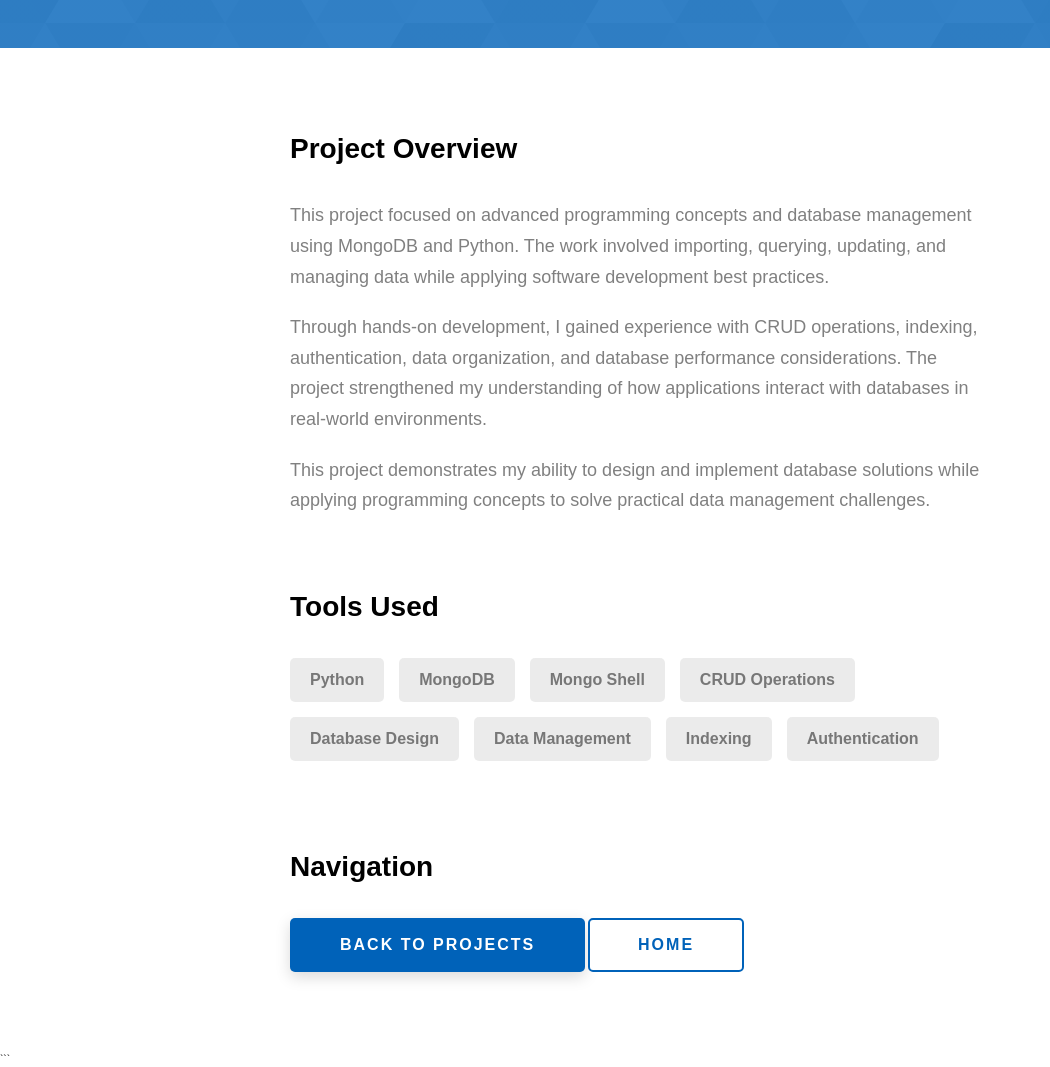
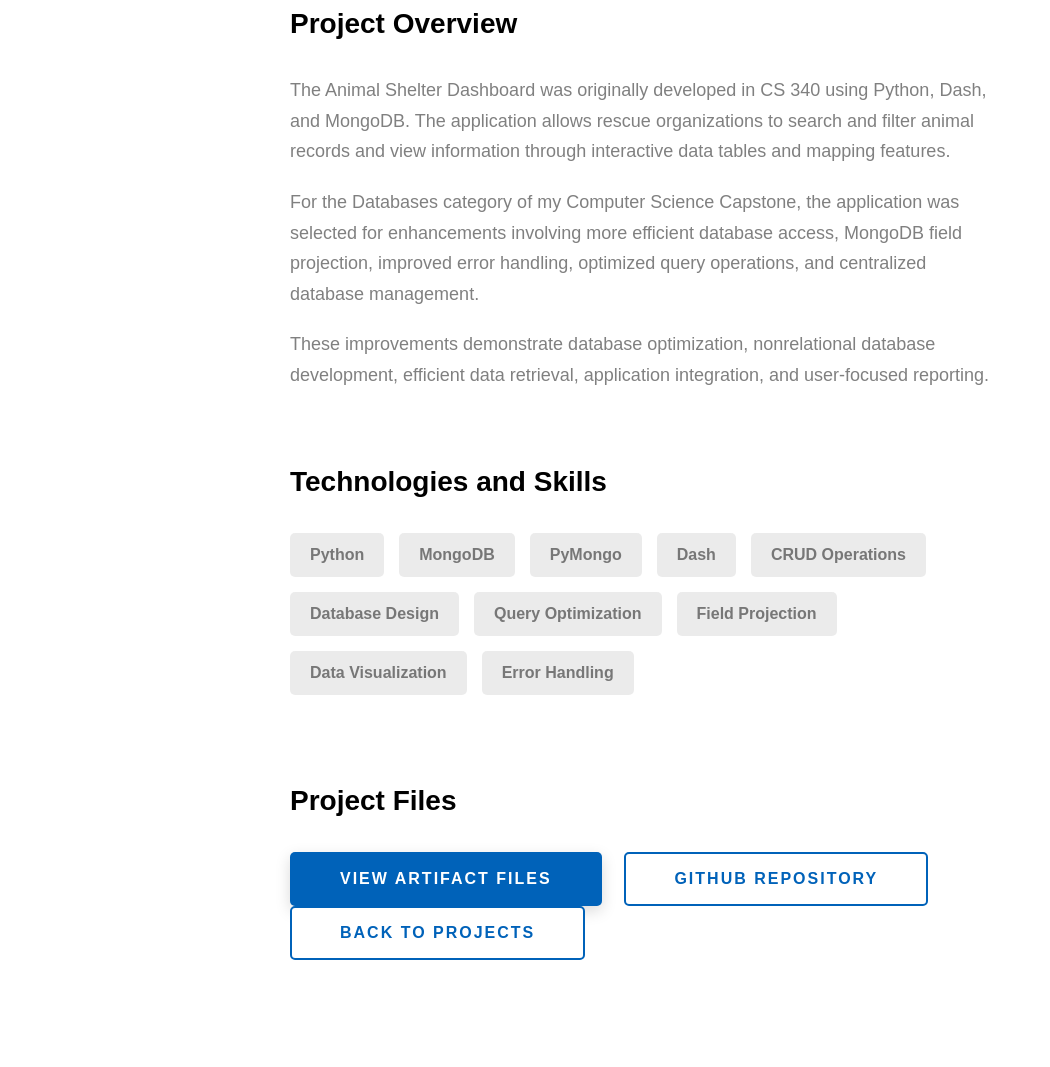
Before and after one commit to JonathanNorton223/JonathanNorton223.github.io, a website: page project-2.html in a window 1280 px wide. Shown: the part 652-1719 px from the top of the page, without its empty margins (0-1050 px from the left). After the commit the page ends 1692 px from the top, so only its background shows below. Drawn offline with Linux system fonts and the light colour scheme.

Commit message:
Update project-2.html

````diff
--- a/project-2.html
+++ b/project-2.html
@@ -1,143 +1,237 @@
 <!DOCTYPE html>
+<html lang="en">
 
-<html lang="en">
 <head>
+
   <meta charset="UTF-8" />
-    <meta name="viewport" content="width=device-width, initial-scale=1.0" />
-    <title>CS 340 Project | Jonathan Norton</title>
+
+  <meta
+    name="viewport"
+    content="width=device-width, initial-scale=1.0"
+  />
+
+  <title>
+    CS 340 Databases | Jonathan Norton
+  </title>
+
   <meta
     name="description"
-      content="CS 340 Advanced Programming Concepts project by Jonathan Norton"
+    content="CS 340 Database artifact by Jonathan Norton"
   />
+
   <link rel="stylesheet" href="css/style.css" />
+
 </head>
 
+
 <body>
+
+
 <header class="header">
+
   <div class="header__content">
+
     <div class="header__logo-container">
+
       <div class="header__logo-img-cont">
+
         <img
           src="./assets/png/john-doe.png"
-              alt="Jonathan Norton Logo Image"
+          alt="Jonathan Norton Logo"
           class="header__logo-img"
         />
-          </div>
-          <span class="header__logo-sub">Jonathan Norton</span>
+
       </div>
 
-```
+      <span class="header__logo-sub">
+        Jonathan Norton
+      </span>
+
+    </div>
+
+
     <div class="header__main">
+
       <ul class="header__links">
+
         <li class="header__link-wrapper">
-          <a href="./index.html" class="header__link">Home</a>
+          <a href="./index.html" class="header__link">
+            Home
+          </a>
         </li>
+
         <li class="header__link-wrapper">
-          <a href="./index.html#about" class="header__link">About</a>
+          <a href="./index.html#about" class="header__link">
+            About
+          </a>
         </li>
+
         <li class="header__link-wrapper">
-          <a href="./index.html#projects" class="header__link">Projects</a>
+          <a href="./index.html#projects" class="header__link">
+            Projects
+          </a>
         </li>
+
         <li class="header__link-wrapper">
-          <a href="./index.html#contact" class="header__link">Contact</a>
+          <a
+            href="./Jonathan%20Norton%20Resume.pdf"
+            class="header__link"
+            target="_blank"
+          >
+            Resume
+          </a>
         </li>
+
+        <li class="header__link-wrapper">
+          <a href="./index.html#contact" class="header__link">
+            Contact
+          </a>
+        </li>
+
       </ul>
+
     </div>
+
   </div>
+
 </header>
 
+
+
 <section class="project-cs-hero">
+
   <div class="project-cs-hero__content">
+
     <h1 class="heading-primary">
-      CS 340 - Advanced Programming Concepts
+      Databases
     </h1>
 
     <div class="project-cs-hero__info">
+
       <p class="text-primary">
-        Database-driven application development using MongoDB, Python,
-        data management, and advanced programming concepts.
+        CS 340 - Animal Shelter Dashboard
       </p>
+
     </div>
+
   </div>
+
 </section>
 
+
+
 <section class="project-details">
+
   <div class="main-container">
+
     <div class="project-details__content">
+
       <div class="project-details__content-main">
+
+
         <div class="project-details__desc">
+
           <h2 class="project-details__content-title">
             Project Overview
           </h2>
 
           <p class="project-details__desc-para">
-            This project focused on advanced programming concepts and
-            database management using MongoDB and Python. The work involved
-            importing, querying, updating, and managing data while applying
-            software development best practices.
+            The Animal Shelter Dashboard was originally developed in CS 340
+            using Python, Dash, and MongoDB. The application allows rescue
+            organizations to search and filter animal records and view
+            information through interactive data tables and mapping features.
           </p>
 
           <p class="project-details__desc-para">
-            Through hands-on development, I gained experience with CRUD
-            operations, indexing, authentication, data organization, and
-            database performance considerations. The project strengthened my
-            understanding of how applications interact with databases in
-            real-world environments.
+            For the Databases category of my Computer Science Capstone, the
+            application was selected for enhancements involving more efficient
+            database access, MongoDB field projection, improved error handling,
+            optimized query operations, and centralized database management.
           </p>
 
           <p class="project-details__desc-para">
-            This project demonstrates my ability to design and implement
-            database solutions while applying programming concepts to solve
-            practical data management challenges.
+            These improvements demonstrate database optimization,
+            nonrelational database development, efficient data retrieval,
+            application integration, and user-focused reporting.
           </p>
+
         </div>
 
+
+
         <div class="project-details__tools-used">
+
           <h2 class="project-details__content-title">
-            Tools Used
+            Technologies and Skills
           </h2>
 
           <div class="skills">
+
             <div class="skills__skill">Python</div>
             <div class="skills__skill">MongoDB</div>
-            <div class="skills__skill">Mongo Shell</div>
+            <div class="skills__skill">PyMongo</div>
+            <div class="skills__skill">Dash</div>
             <div class="skills__skill">CRUD Operations</div>
             <div class="skills__skill">Database Design</div>
-            <div class="skills__skill">Data Management</div>
-            <div class="skills__skill">Indexing</div>
-            <div class="skills__skill">Authentication</div>
-          </div>
+            <div class="skills__skill">Query Optimization</div>
+            <div class="skills__skill">Field Projection</div>
+            <div class="skills__skill">Data Visualization</div>
+            <div class="skills__skill">Error Handling</div>
+
           </div>
 
+        </div>
+
+
+
         <div class="project-details__links">
+
           <h2 class="project-details__content-title">
-            Navigation
+            Project Files
           </h2>
+
+
+          <a
+            href="https://github.com/JonathanNorton223/JonathanNorton223.github.io/tree/main/artifacts/CS340%20%E2%80%93%20Artifact%203"
+            target="_blank"
+            rel="noreferrer"
+            class="btn btn--med btn--theme project-details__links-btn"
+          >
+            View Artifact Files
+          </a>
+
+
+          <a
+            href="https://github.com/JonathanNorton223/JonathanNorton223.github.io"
+            target="_blank"
+            rel="noreferrer"
+            class="btn btn--med btn--theme-inv project-details__links-btn"
+          >
+            GitHub Repository
+          </a>
+
 
           <a
             href="./index.html#projects"
-            class="btn btn--med btn--theme"
+            class="btn btn--med btn--theme-inv project-details__links-btn"
           >
             Back to Projects
           </a>
 
-          <a
-            href="./index.html"
-            class="btn btn--med btn--theme-inv"
-          >
-            Home
-          </a>
         </div>
+
       </div>
+
     </div>
+
   </div>
+
 </section>
 
+
 <script src="./index.js"></script>
-```
+
 
 </body>
+
 </html>
-
-  </body>
-</html>
````
Lines whose indentation alone changed are shown as unchanged.
